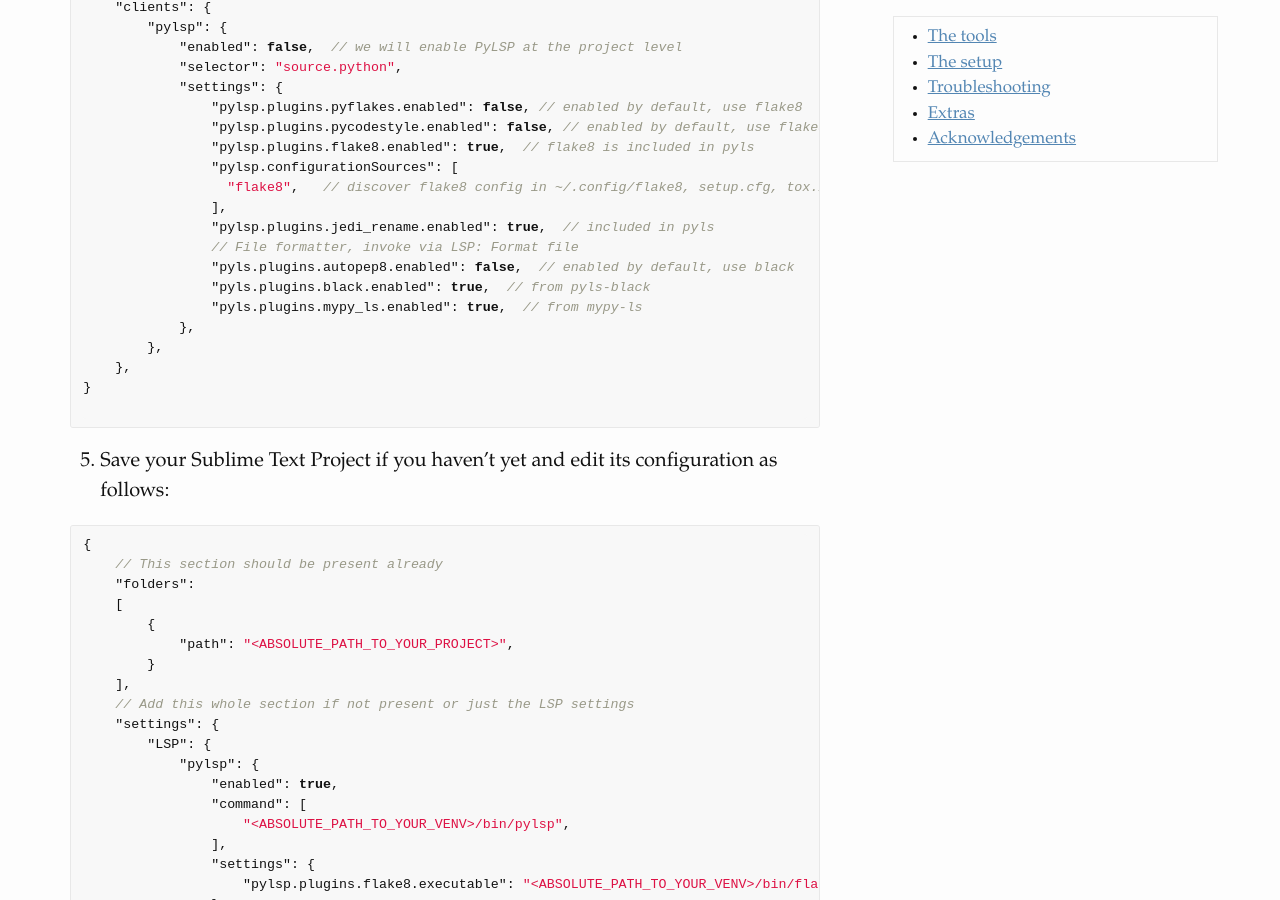
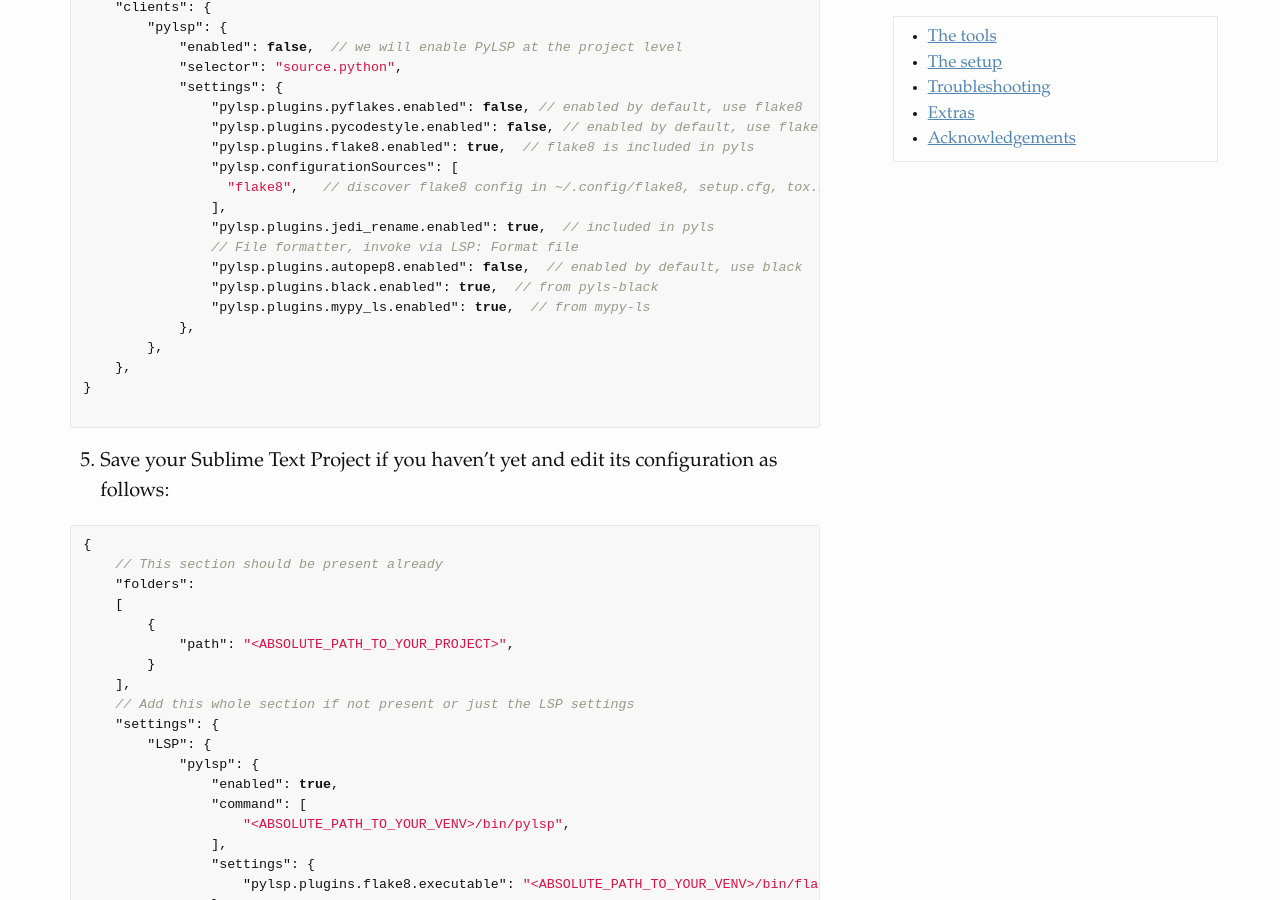
Before and after one commit to yeraydiazdiaz/yeraydiazdiaz.github.io, a Jekyll site: the page built from _posts/2021-05-21-setting-up-sublime-text-4-for-python.md, in a window 1280 px wide and 900 px high, scrolled down 2680 px. Built offline with Jekyll 4.4.1, drawn with Linux system fonts in a browser that asks for light colours.

Commit message:
Fix references to `pyls`

```diff
--- a/_posts/2021-05-21-setting-up-sublime-text-4-for-python.md
+++ b/_posts/2021-05-21-setting-up-sublime-text-4-for-python.md
@@ -71,9 +71,9 @@ And any other PyLSP plugins you see fit, these are the ones I use most.
                 ],
                 "pylsp.plugins.jedi_rename.enabled": true,  // included in pyls
                 // File formatter, invoke via LSP: Format file
-                "pyls.plugins.autopep8.enabled": false,  // enabled by default, use black
-                "pyls.plugins.black.enabled": true,  // from pyls-black
-                "pyls.plugins.mypy_ls.enabled": true,  // from mypy-ls
+                "pylsp.plugins.autopep8.enabled": false,  // enabled by default, use black
+                "pylsp.plugins.black.enabled": true,  // from pyls-black
+                "pylsp.plugins.mypy_ls.enabled": true,  // from mypy-ls
             },
         },
     },
```
